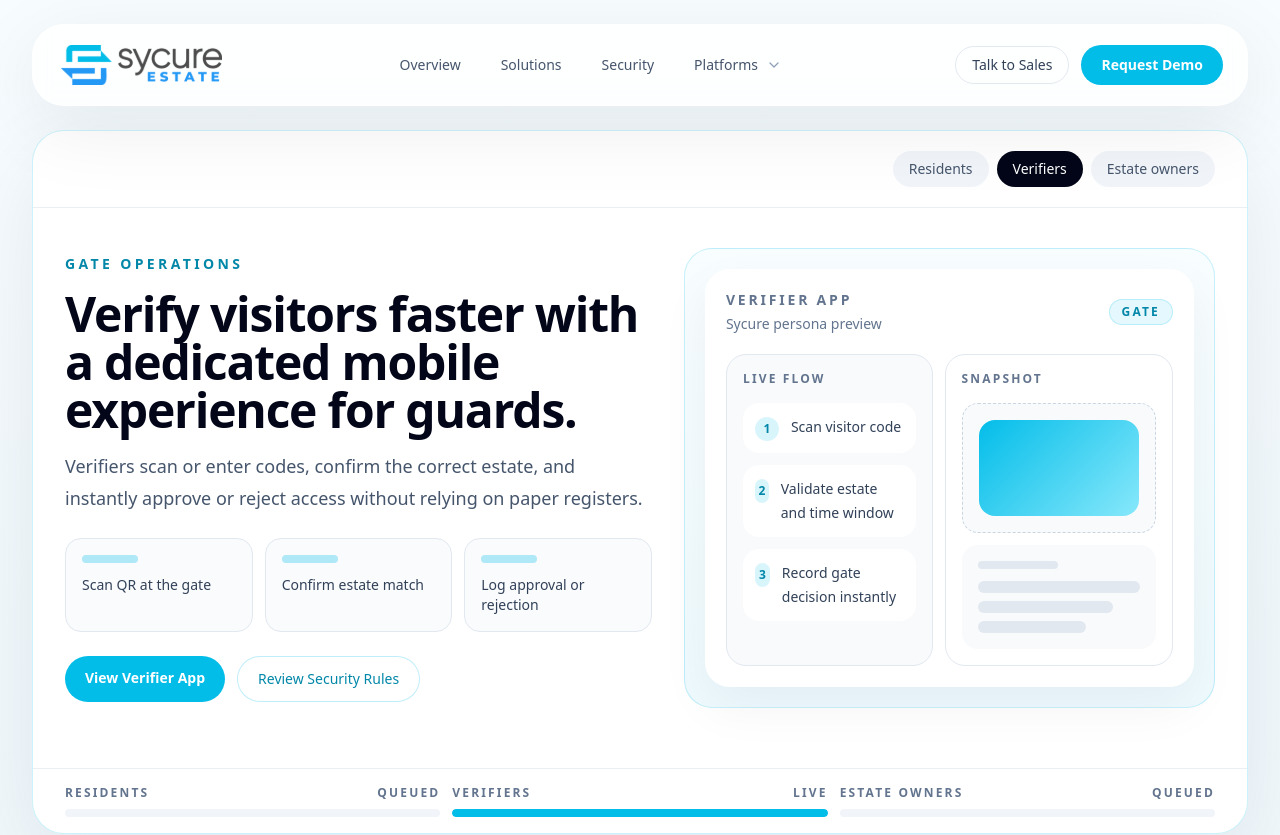
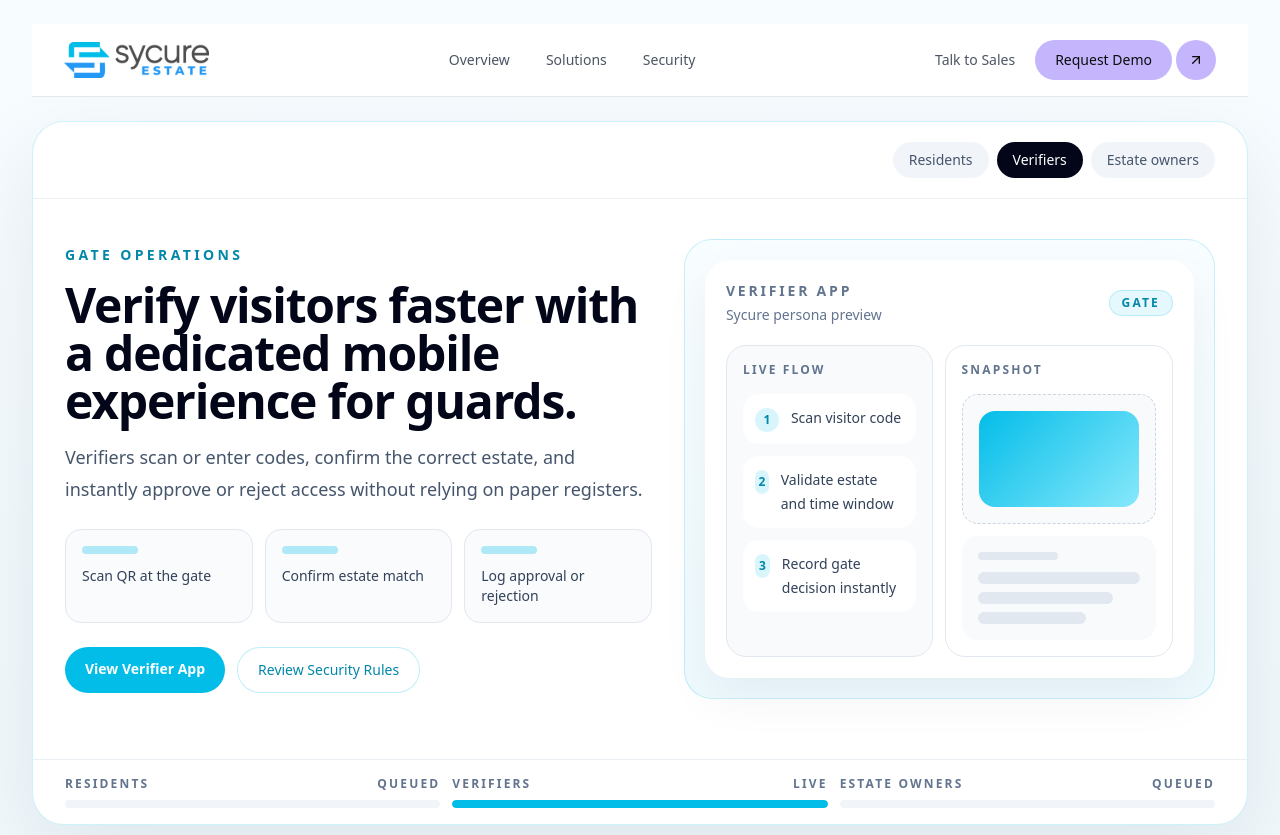
Before and after one commit to Iysah/sycure-web, a Next.js app: page / in a window 1280 px wide. Shown: the top 835 px of the page. Built offline with nearby package versions, Linux system fonts and the light colour scheme.

Commit message:
refactor(navbar): update SiteNavbar structure and improve mobile menu functionality

```diff
--- a/app/components/site-navbar.tsx
+++ b/app/components/site-navbar.tsx
@@ -1,138 +1,127 @@
-import { ChevronDown, Menu } from "lucide-react";
+"use client";
+
+import { ArrowUpRight, Menu, X } from "lucide-react";
 import Image from "next/image";
 import Link from "next/link";
+import { useState } from "react";
 
-const navItems = [
+const navLinks = [
   { label: "Overview", href: "#overview" },
   { label: "Solutions", href: "#solutions" },
   { label: "Security", href: "#security" },
 ];
 
-const platformItems = [
-  { label: "Resident mobile app", href: "#solutions" },
-  { label: "Verifier mobile app", href: "#solutions" },
-  { label: "Estate owner dashboard", href: "#solutions" },
-];
+export function SiteNavbar() {
+  const [open, setOpen] = useState(false);
 
-export function SiteNavbar() {
   return (
-    <header className="sticky top-4 z-20">
-      <div className="mx-auto flex w-full max-w-7xl flex-col gap-4 rounded-[2rem] border border-white/60 bg-white/80 px-4 py-4 shadow-[0_20px_80px_rgba(15,23,42,0.08)] backdrop-blur xl:px-6">
-        <div className="flex flex-col gap-4 lg:flex-row lg:items-center lg:justify-between">
-          <div className="flex items-center justify-between gap-3 lg:flex-none">
-            <Link
-              href="/"
-              className="flex items-center rounded-2xl px-1 py-1 transition hover:opacity-90"
-              aria-label="Sycure home"
-            >
+    <header className="sticky top-0 z-20 border-b border-border bg-white">
+      <div className="mx-auto flex max-w-7xl items-center justify-between px-6 py-4 lg:px-8">
+        {/* Logo */}
+        <Link href="/" aria-label="Sycure home">
           <Image
             src="/sycureLogo.svg"
-                alt="Sycure logo"
-                width={160}
-                height={40}
-                className="h-9 w-auto sm:h-10"
+            alt="Sycure"
+            width={130}
+            height={36}
+            className="h-9 w-auto"
           />
         </Link>
 
-            <details className="group relative lg:hidden">
-              <summary className="flex cursor-pointer list-none items-center gap-2 rounded-full border border-slate-200 bg-white px-4 py-2 text-sm font-medium text-slate-700 transition hover:border-slate-300 hover:bg-slate-50">
-                <Menu className="h-4 w-4" />
-                Menu
-              </summary>
-
-              <div className="absolute right-0 top-full z-30 mt-3 w-[min(22rem,calc(100vw-2rem))] rounded-[1.5rem] border border-slate-200 bg-white p-3 shadow-[0_20px_50px_rgba(15,23,42,0.12)]">
-                <div className="space-y-1">
-                  {navItems.map((item) => (
+        {/* Desktop nav */}
+        <nav className="hidden items-center gap-1 lg:flex">
+          {navLinks.map(({ label, href }) => (
             <Link
-                      key={item.label}
-                      href={item.href}
-                      className="block rounded-xl px-3 py-3 text-sm font-medium text-slate-700 transition hover:bg-slate-50 hover:text-slate-950"
+              key={label}
+              href={href}
+              className="rounded-pill px-4 py-2 text-sm font-medium text-ink-secondary transition-colors hover:bg-surface hover:text-ink"
             >
-                      {item.label}
+              {label}
             </Link>
           ))}
-                </div>
+        </nav>
 
-                <div className="mt-3 rounded-2xl bg-slate-50 p-3">
-                  <p className="px-1 text-xs font-semibold uppercase tracking-[0.18em] text-slate-500">
-                    Platforms
-                  </p>
-                  <div className="mt-2 space-y-1">
-                    {platformItems.map((item) => (
-                      <Link
-                        key={item.label}
-                        href={item.href}
-                        className="block rounded-xl px-3 py-3 text-sm font-medium text-slate-700 transition hover:bg-white hover:text-slate-950"
-                      >
-                        {item.label}
-                      </Link>
-                    ))}
-                  </div>
-                </div>
-
-                <div className="mt-3 grid gap-2">
+        {/* Desktop actions */}
+        <div className="hidden items-center gap-5 lg:flex">
           <Link
             href="#contact"
-                    className="rounded-full border border-slate-200 px-4 py-3 text-center text-sm font-medium text-slate-700 transition hover:border-slate-300 hover:bg-slate-50"
+            className="text-sm font-medium text-ink-secondary transition-colors hover:text-ink"
           >
             Talk to Sales
           </Link>
-                  <Link
-                    href="#solutions"
-                    className="rounded-full bg-[#03BDE9] px-4 py-3 text-center text-sm font-semibold text-white transition hover:bg-[#029fc3]"
-                  >
-                    Request Demo
-                  </Link>
-                </div>
-              </div>
-            </details>
+          <SplitPill label="Request Demo" href="#solutions" />
         </div>
 
-          <nav className="hidden flex-wrap items-center gap-2 lg:flex lg:justify-center">
-            {navItems.map((item) => (
+        {/* Mobile toggle */}
+        <button
+          type="button"
+          onClick={() => setOpen((v) => !v)}
+          aria-label={open ? "Close menu" : "Open menu"}
+          aria-expanded={open}
+          className="flex items-center gap-2 rounded-pill border border-border px-4 py-2 text-sm font-medium text-ink-secondary transition-colors hover:bg-surface lg:hidden"
+        >
+          {open ? <X className="h-4 w-4" /> : <Menu className="h-4 w-4" />}
+          Menu
+        </button>
+      </div>
+
+      {/* Mobile menu */}
+      {open && (
+        <div className="border-t border-border bg-white px-6 pb-6 pt-4 lg:hidden">
+          <nav className="space-y-1">
+            {navLinks.map(({ label, href }) => (
               <Link
-                key={item.label}
-                href={item.href}
-                className="rounded-full px-4 py-2 text-sm font-medium text-slate-600 transition hover:bg-slate-100 hover:text-slate-950"
+                key={label}
+                href={href}
+                onClick={() => setOpen(false)}
+                className="block rounded-card px-4 py-3 text-sm font-medium text-ink-secondary transition-colors hover:bg-surface hover:text-ink"
               >
-                {item.label}
+                {label}
               </Link>
             ))}
-            <details className="group relative">
-              <summary className="flex cursor-pointer list-none items-center gap-2 rounded-full px-4 py-2 text-sm font-medium text-slate-600 transition hover:bg-slate-100 hover:text-slate-950">
-                Platforms
-                <ChevronDown className="h-4 w-4 text-slate-400 transition group-open:rotate-180" />
-              </summary>
-              <div className="absolute left-0 top-full z-30 mt-2 min-w-56 rounded-2xl border border-slate-200 bg-white p-2 shadow-[0_20px_50px_rgba(15,23,42,0.12)]">
-                {platformItems.map((item) => (
-                  <Link
-                    key={item.label}
-                    href={item.href}
-                    className="block rounded-xl px-3 py-2 text-sm font-medium text-slate-600 transition hover:bg-slate-50 hover:text-slate-950"
-                  >
-                    {item.label}
-                  </Link>
-                ))}
-              </div>
-            </details>
           </nav>
-
-          <div className="hidden flex-wrap items-center gap-3 lg:flex lg:justify-end">
+          <div className="mt-5 space-y-2">
             <Link
               href="#contact"
-              className="rounded-full border border-slate-200 px-4 py-2 text-sm font-medium text-slate-700 transition hover:border-slate-300 hover:bg-slate-50"
+              className="block rounded-pill border border-border px-4 py-3 text-center text-sm font-medium text-ink-secondary transition-colors hover:bg-surface"
             >
               Talk to Sales
             </Link>
-            <Link
-              href="#solutions"
-              className="rounded-full bg-[#03BDE9] px-5 py-2.5 text-sm font-semibold text-white hover:bg-[#029fc3]"
-            >
-              Request Demo
-            </Link>
+            <SplitPill label="Request Demo" href="#solutions" fullWidth />
           </div>
         </div>
-      </div>
+      )}
     </header>
   );
 }
+
+function SplitPill({
+  label,
+  href,
+  fullWidth,
+}: {
+  label: string;
+  href: string;
+  fullWidth?: boolean;
+}) {
+  return (
+    <div className={`flex items-center gap-1 ${fullWidth ? "w-full" : ""}`}>
+      <Link
+        href={href}
+        className={`rounded-pill bg-primary px-5 py-2.5 text-sm font-medium text-ink transition-colors hover:bg-primary-emphasis ${
+          fullWidth ? "flex-1 text-center" : ""
+        }`}
+      >
+        {label}
+      </Link>
+      <Link
+        href={href}
+        aria-hidden="true"
+        tabIndex={-1}
+        className="flex h-10 w-10 shrink-0 items-center justify-center rounded-pill bg-primary text-ink transition-colors hover:bg-primary-emphasis"
+      >
+        <ArrowUpRight className="h-4 w-4" />
+      </Link>
+    </div>
+  );
+}
--- a/app/globals.css
+++ b/app/globals.css
@@ -1,134 +1,50 @@
 @import "tailwindcss";
 
-/* ─── Raw tokens ────────────────────────────────────────────────────────────── */
-:root {
-  /* Brand */
-  --color-primary:          #c4b5fd; /* lavender – buttons, badges, accents     */
-  --color-primary-emphasis: #a78bfa; /* deeper purple – filled/featured surfaces */
-  --color-primary-muted:    #ede9fe; /* pale lavender – icon bg, hover tints    */
-  --color-primary-fg:       #3b0764; /* text on primary-emphasis bg             */
+/* ── Design tokens (static values → resolved at build time) ─────────────────── */
+@theme {
+  /* Brand purple */
+  --color-primary:          #c4b5fd; /* soft lavender  – buttons, badges         */
+  --color-primary-emphasis: #a78bfa; /* deeper purple  – filled / featured bg    */
+  --color-primary-muted:    #ede9fe; /* pale lavender  – icon fills, tints       */
 
   /* Surfaces */
-  --color-bg:               #ffffff;
-  --color-surface:          #f5f5f5; /* section fills, card bg on white pages   */
-  --color-surface-elevated: #ffffff; /* cards lifted above a surface            */
+  --color-surface:          #f5f5f5; /* section bg, card fills on white          */
+  --color-surface-elevated: #ffffff;
+
+  /* Page defaults */
+  --color-background:       #ffffff;
+  --color-foreground:       #0d0d0d;
 
   /* Ink */
-  --color-ink:              #0d0d0d; /* headings, heavy labels                  */
-  --color-ink-secondary:    #4b5563; /* body copy                               */
-  --color-ink-muted:        #9ca3af; /* captions, meta text                     */
-  --color-ink-on-primary:   #1a0533; /* text sitting directly on primary fill   */
+  --color-ink:              #0d0d0d; /* headings, heavy labels                   */
+  --color-ink-secondary:    #4b5563; /* body copy                                */
+  --color-ink-muted:        #9ca3af; /* captions, meta, placeholder              */
 
   /* Borders */
   --color-border:           #e5e7eb;
   --color-border-subtle:    #f3f4f6;
 
-  /* Radius */
-  --radius-pill:    9999px; /* buttons, badges, avatars          */
-  --radius-card:    1rem;   /* standard cards (16 px)            */
-  --radius-card-lg: 1.25rem;/* hero image, pricing cards (20 px) */
-  --radius-icon:    0.625rem;/* small icon container (10 px)     */
+  /* Border radius → rounded-* utilities */
+  --radius-pill:    9999px;  /* buttons, badges                   */
+  --radius-card:    1rem;    /* standard cards (16 px)            */
+  --radius-card-lg: 1.25rem; /* hero panel, section cards (20 px) */
+  --radius-icon:    0.625rem;/* small icon containers (10 px)     */
 
-  /* Shadows */
+  /* Shadows → shadow-* utilities */
   --shadow-card:  0 1px 3px 0 rgb(0 0 0 / 0.08), 0 1px 2px -1px rgb(0 0 0 / 0.06);
-  --shadow-float: 0 8px 32px -8px rgb(0 0 0 / 0.14);
-
-  /* Stroke widths */
-  --border-width: 1px;
+  --shadow-float: 0 8px 32px -8px rgb(0 0 0 / 0.16);
 }
 
-/* ─── Tailwind theme registration ───────────────────────────────────────────── */
-/* Registering here exposes these as bg-*, text-*, border-*, shadow-*, etc.     */
+/* Runtime font injection (CSS vars set by Next.js layout, resolved at paint time) */
 @theme inline {
-  /* Fonts */
   --font-sans: var(--font-geist-sans);
   --font-mono: var(--font-geist-mono);
-
-  /* Colors */
-  --color-background:        var(--color-bg);
-  --color-foreground:        var(--color-ink);
-
-  --color-primary:           var(--color-primary);
-  --color-primary-emphasis:  var(--color-primary-emphasis);
-  --color-primary-muted:     var(--color-primary-muted);
-  --color-primary-fg:        var(--color-primary-fg);
-  --color-primary-on:        var(--color-ink-on-primary);
-
-  --color-surface:           var(--color-surface);
-  --color-surface-elevated:  var(--color-surface-elevated);
-
-  --color-ink:               var(--color-ink);
-  --color-ink-secondary:     var(--color-ink-secondary);
-  --color-ink-muted:         var(--color-ink-muted);
-
-  --color-border:            var(--color-border);
-  --color-border-subtle:     var(--color-border-subtle);
-
-  /* Border radius */
-  --radius-pill:    var(--radius-pill);
-  --radius-card:    var(--radius-card);
-  --radius-card-lg: var(--radius-card-lg);
-  --radius-icon:    var(--radius-icon);
-
-  /* Shadows */
-  --shadow-card:  var(--shadow-card);
-  --shadow-float: var(--shadow-float);
 }
 
-/* ─── Base styles ────────────────────────────────────────────────────────────── */
+/* ── Base ───────────────────────────────────────────────────────────────────── */
 body {
-  background-color: var(--color-bg);
-  color: var(--color-ink);
+  background-color: #ffffff;
+  color: #0d0d0d;
   font-family: var(--font-geist-sans), system-ui, sans-serif;
   -webkit-font-smoothing: antialiased;
 }
-
-/* ─── Typography scale ───────────────────────────────────────────────────────── */
-/*
-  Usage reference (apply directly via Tailwind utilities):
-
-  Hero heading   → text-[clamp(3rem,7vw,5.5rem)] font-black uppercase tracking-tight
-  Display        → text-4xl md:text-5xl font-bold
-  Section title  → text-3xl md:text-4xl font-bold
-  Card title     → text-xl md:text-2xl font-semibold
-  Body           → text-base leading-relaxed text-ink-secondary
-  Caption / meta → text-sm text-ink-muted
-  Label          → text-xs uppercase tracking-widest font-semibold text-ink-muted
-*/
-
-/* ─── Component patterns ─────────────────────────────────────────────────────── */
-/*
-  Split pill button (the signature CTA pattern):
-  ┌──────────────────┐ ┌──┐
-  │   Get Started    │ │ ↗ │
-  └──────────────────┘ └──┘
-  Both parts share bg-primary, rounded-pill.
-  On dark fills, swap to bg-white text-ink.
-
-  Implementation:
-    <div class="flex items-center gap-1">
-      <button class="rounded-pill bg-primary px-5 py-2.5 text-sm font-medium text-ink-on">Label</button>
-      <button class="rounded-pill bg-primary p-2.5 text-ink-on aspect-square">↗</button>
-    </div>
-
-  Card:
-    rounded-card bg-surface-elevated border border-border shadow-card p-6
-
-  Icon badge (circular, muted fill):
-    rounded-full bg-primary-muted p-2 text-primary-emphasis
-
-  Category pill (blog, feature tags):
-    rounded-pill bg-primary px-3 py-1 text-xs font-medium text-ink-on
-
-  Section surface wrapper:
-    bg-surface rounded-card-lg p-8 md:p-12
-
-  Pricing featured card:
-    bg-primary-emphasis rounded-card-lg (button inside uses bg-white text-ink)
-
-  Testimonial card:
-    bg-surface rounded-card p-6 (label: text-xs uppercase tracking-widest text-ink-muted)
-
-  FAQ accordion container:
-    bg-surface rounded-card-lg divide-y divide-border
-*/
```
Lines whose indentation alone changed are shown as unchanged.
